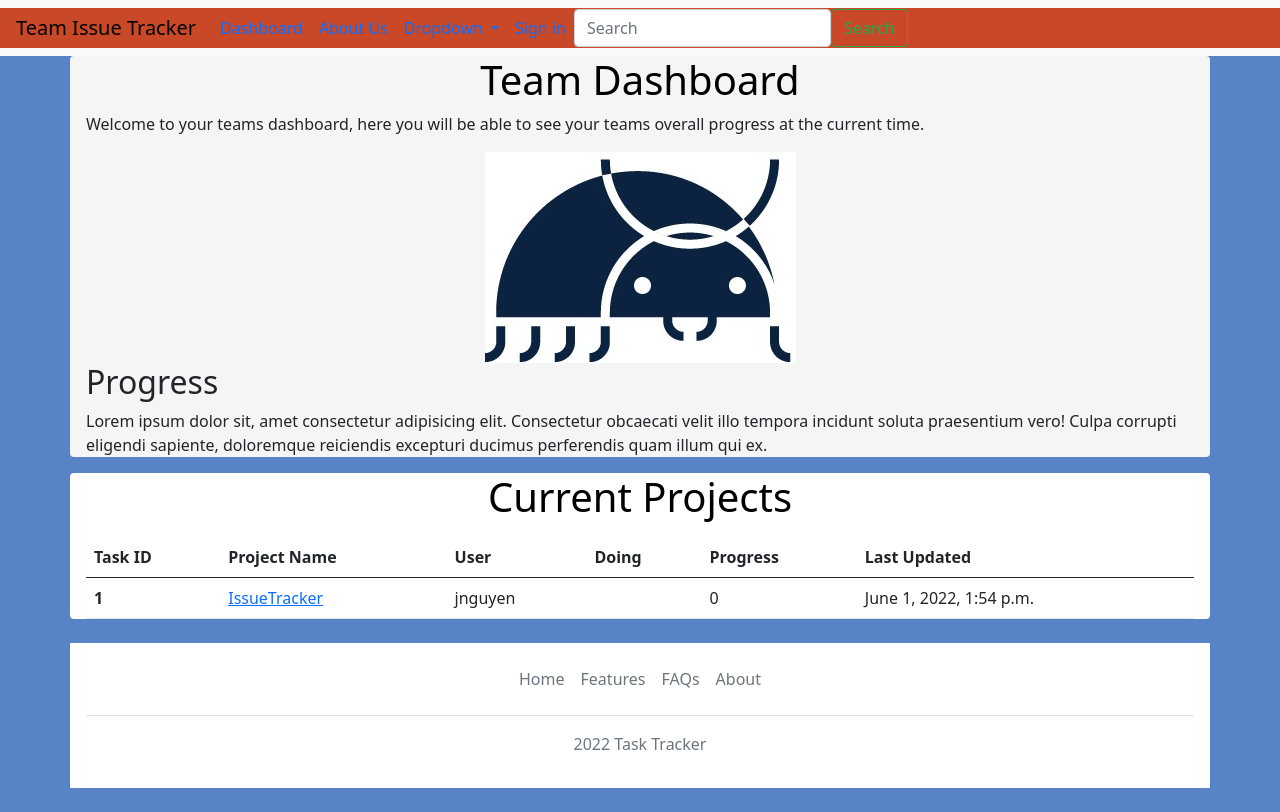
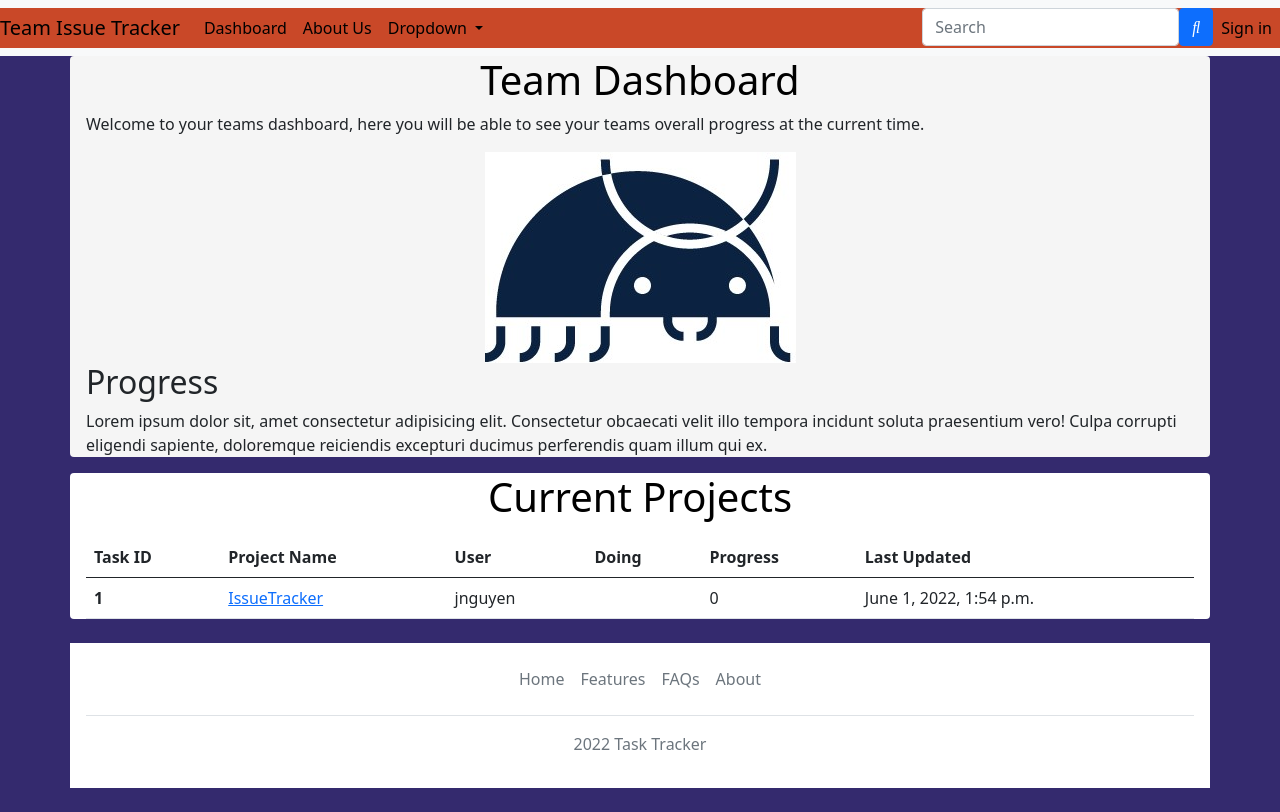
Before and after one commit to Swiftyjim/TeamIssueTracker, a Django app: page /iTracker/ in a window 1280 px wide. Run offline with Django 3.2, Linux system fonts and the light colour scheme; data comes from the database, SQL or seed files in the repository; both versions use the stored data as it was after the commit; some libraries are stand-ins or nearby versions.

Commit message:
Everything works, next step is to make prettier

```diff
--- a/iTracker/templates/iTracker/index.html
+++ b/iTracker/templates/iTracker/index.html
@@ -7,37 +7,34 @@
     <link rel="stylesheet" href="https://stackpath.bootstrapcdn.com/bootstrap/5.0.0-alpha1/css/bootstrap.min.css" integrity="sha384-r4NyP46KrjDleawBgD5tp8Y7UzmLA05oM1iAEQ17CSuDqnUK2+k9luXQOfXJCJ4I" crossorigin="anonymous">
     <script src="https://cdn.jsdelivr.net/npm/popper.js@1.16.0/dist/umd/popper.min.js" integrity="sha384-Q6E9RHvbIyZFJoft+2mJbHaEWldlvI9IOYy5n3zV9zzTtmI3UksdQRVvoxMfooAo" crossorigin="anonymous"></script>
     <script src="https://stackpath.bootstrapcdn.com/bootstrap/5.0.0-alpha1/js/bootstrap.min.js" integrity="sha384-oesi62hOLfzrys4LxRF63OJCXdXDipiYWBnvTl9Y9/TRlw5xlKIEHpNyvvDShgf/" crossorigin="anonymous"></script>
+    <link rel="stylesheet" href="//maxcdn.bootstrapcdn.com/font-awesome/4.7.0/css/font-awesome.min.css">
     <style>
       h1 {
         color: black;
         text-align: center;
       }
       body {
-        background-color: rgb(88, 132, 199);
+        background-color: rgb(52, 42, 110);
       }
     </style>
     <title> Team Dashboard</title>
+</head>
 
-</head>
 <body>
-    <nav class="navbar navbar-expand-lg bg-light">
-        <div class="container-fluid"  style="background-color: rgb(201, 72, 40);">
+    <nav class="navbar navbar-expand-lg bg-light" style="background-color: rgb(201, 72, 40);" >
+
+        <div class="navbar-collapse collapse w-100 h-100 order-1 order-md-0 dual-collapse2"  style="background-color: rgb(201, 72, 40);">
           <a class="navbar-brand" href="/iTracker" style="color: black;">Team Issue Tracker</a>
-          <button class="navbar-toggler" type="button" data-bs-toggle="collapse" data-bs-target="#navbarSupportedContent" aria-controls="navbarSupportedContent" aria-expanded="false" aria-label="Toggle navigation">
-            <span class="navbar-toggler-icon"></span>
-          </button>
-
           <div class="collapse navbar-collapse" id="navbarSupportedContent">
             <ul class="navbar-nav me-auto mb-2 mb-lg-0">
-
               <li class="nav-item">
-                  <a class="nav-link active" aria-current="page" href="/iTracker/">Dashboard</a>
+                  <a class="nav-link active" aria-current="page" href="/iTracker/" style="color: black;">Dashboard</a>
               </li>
               <li class="nav-item">
-                <a class="nav-link active" aria-current="page" href="/iTracker/about">About Us</a>
+                <a class="nav-link active" aria-current="page" href="/iTracker/about" style="color: black;">About Us</a>
             </li>
               <li class="nav-item dropdown">
-                <a class="nav-link dropdown-toggle" href="#" id="navbarDropdown" role="button" data-bs-toggle="dropdown" aria-expanded="false">
+                <a class="nav-link dropdown-toggle" href="#" id="navbarDropdown" role="button" data-bs-toggle="dropdown" aria-expanded="false" style="color: black;">
                   Dropdown
                 </a>
                 <ul class="dropdown-menu" aria-labelledby="navbarDropdown">
@@ -47,30 +44,38 @@
                   <li><a class="dropdown-item" href="#">Something else here</a></li>
                 </ul>
               </li>
-              {% if request.user.is_authenticated %}
-                <li class="nav-item">
-                  <a class="nav-link" href="/iTracker/myPage/{{request.user.username}}">Your Account</a>
-                </li>
-              {% else %}
-                <li class="nav-item">
-                  <a class="nav-link" href="/iTracker/logIn">Sign in</a>
-                </li>
-              {% endif %}
 
             </ul>
-            <form class="d-flex" role="search" id="SearchBar">
-              <input class="form-control me-2" type="search" placeholder="Search" aria-label="Search">
-              <button class="btn btn-outline-success" type="submit" onclick="myFunction()">Search</button>
-            </form>
           </div>
+        </div>
+        <div class="navbar-collapse collapse w-100 h-100 order-3 dual-collapse2" style="background-color: rgb(201, 72, 40);">
+          <ul class="navbar-nav ml-auto">
+            <li>
+              <form class="d-flex" role="search" id="SearchBar">
+                <input class="form-control me-2" type="search" placeholder="Search" aria-label="Search">
+                <button type="button" class="btn btn-primary">
+                  <i class="fas fa-search"></i>
+                </button>
+              </form>
+            </li>
+            {% if request.user.is_authenticated %}
+              <li class="nav-item" style="text-align: left;">
+                <a class="nav-link" href="/iTracker/myPage/{{request.user.username}}" style="color: black;">Your Account</a>
+              </li>
+            {% else %}
+              <li class="nav-item">
+                <a class="nav-link" href="/iTracker/logIn" style="color: black;">Sign in</a>
+              </li>
+            {% endif %}
+            </ul>
         </div>
       </nav>
 
     <div class="container rounded" style="background-color: whitesmoke;">
         <h1>Team Dashboard</h1>
-        <p>Welcome to your teams dashboard, here you will be able to see your teams overall progress at the current time.
-        </p>
-        <center><img src="iTracker/images/ladybug.jpg" class="center"></center>
+        <p>Welcome to your teams dashboard, here you will be able to see your teams overall progress at the current time.</p>
+        {% load static %}
+          <center><img src="{% static 'iTracker/ladybug.jpg' %}" alt="logo"></center>
         <h2> Progress</h2>
         <p> Lorem ipsum dolor sit, amet consectetur adipisicing elit. Consectetur obcaecati velit illo tempora incidunt soluta praesentium vero! Culpa corrupti eligendi sapiente, doloremque reiciendis excepturi ducimus perferendis quam illum qui ex.</p>
     </div>
--- a/iTracker/templates/iTracker/loginPage.html
+++ b/iTracker/templates/iTracker/loginPage.html
@@ -8,6 +8,7 @@
     <link rel="stylesheet" href="https://stackpath.bootstrapcdn.com/bootstrap/5.0.0-alpha1/css/bootstrap.min.css" integrity="sha384-r4NyP46KrjDleawBgD5tp8Y7UzmLA05oM1iAEQ17CSuDqnUK2+k9luXQOfXJCJ4I" crossorigin="anonymous">
     <script src="https://cdn.jsdelivr.net/npm/popper.js@1.16.0/dist/umd/popper.min.js" integrity="sha384-Q6E9RHvbIyZFJoft+2mJbHaEWldlvI9IOYy5n3zV9zzTtmI3UksdQRVvoxMfooAo" crossorigin="anonymous"></script>
     <script src="https://stackpath.bootstrapcdn.com/bootstrap/5.0.0-alpha1/js/bootstrap.min.js" integrity="sha384-oesi62hOLfzrys4LxRF63OJCXdXDipiYWBnvTl9Y9/TRlw5xlKIEHpNyvvDShgf/" crossorigin="anonymous"></script>
+    <link rel="stylesheet" href="//maxcdn.bootstrapcdn.com/font-awesome/4.7.0/css/font-awesome.min.css">
     <style>
 
     </style>
--- a/iTracker/urls.py
+++ b/iTracker/urls.py
@@ -7,6 +7,7 @@ urlpatterns = [
     path('logIn/', views.logInPage, name='logIn'),
     path('logIn/validate', views.tryLogIn, name='tryLogIn'),
     path('about/', views.about, name='about'),
+    path('myPage/logOut', views.logout_view, name='logout_view'),
     path('myPage/<str:userName>', views.myPage, name='myPage'),
-    path('myPage/logOut', views.logout_view, name='logout_view'),
+
 ]
--- a/iTracker/views.py
+++ b/iTracker/views.py
@@ -11,12 +11,11 @@ def index(request):
     return render(request,'iTracker/index.html',context)
 
 def myPage(request,userName):
-
-        user = User.objects.get(username=userName)
-        currProj=Project.objects.filter(owner=user)
-        context={'currProj':currProj,
-            'user':user}
-        return render(request,'iTracker/MyPage.html',context)
+    user = User.objects.get(username=userName)
+    currProj=Project.objects.filter(owner=user)
+    context={'currProj':currProj,
+        'user':user}
+    return render(request,'iTracker/MyPage.html',context)
 
 
 def signUpPage(request):
@@ -65,4 +64,7 @@ def about(request):
 
 def logout_view(request):
     logout(request)
-    return logInPage(request)
+    return render(request,'iTracker/loginPage.html')
+
+def searchButton(request):
+    return 1
```
Also changed, not shown: db.sqlite3, iTracker/static/iTracker/ladybug.jpg (renamed from iTracker/templates/iTracker/images/ladybug.jpg).
